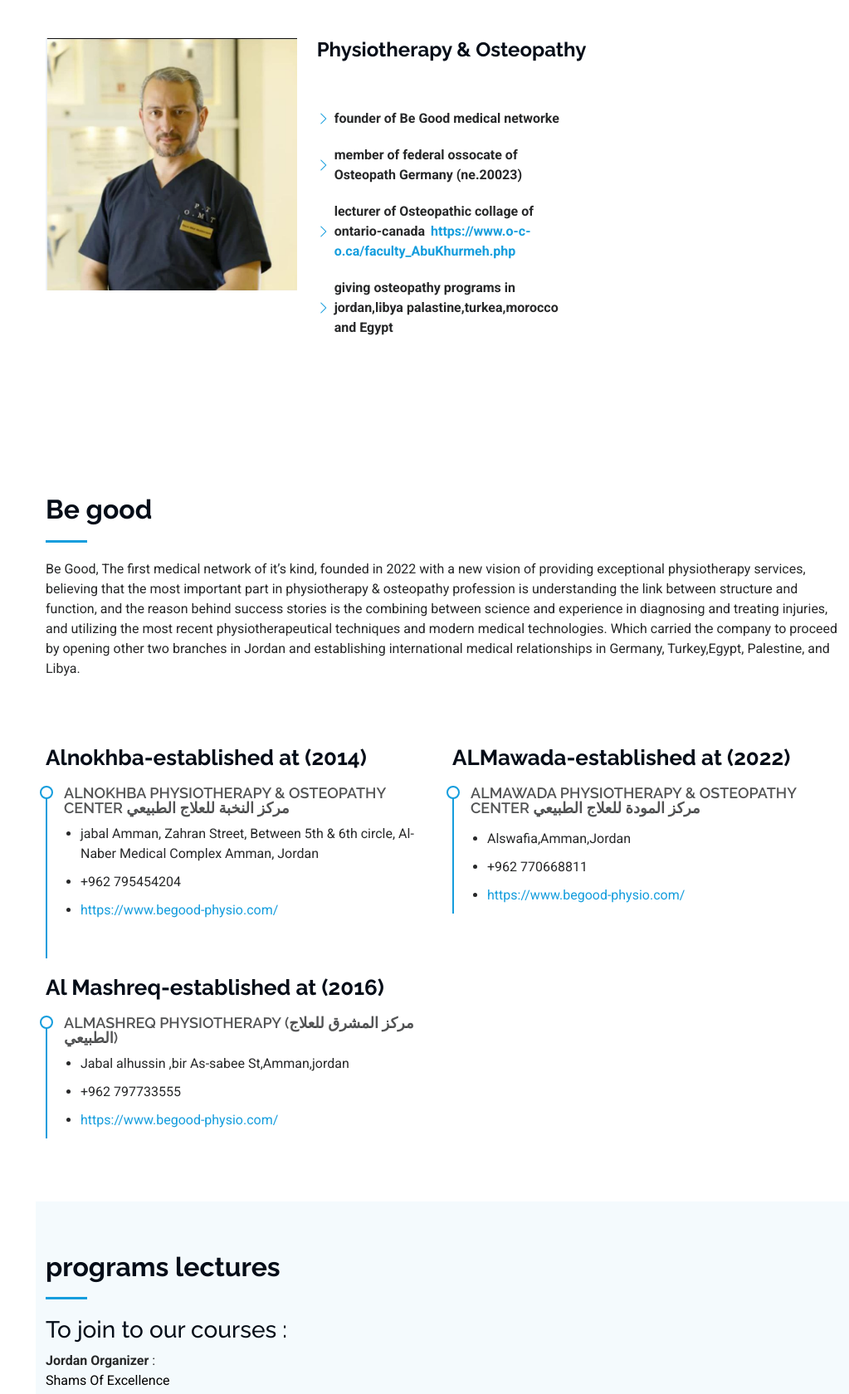
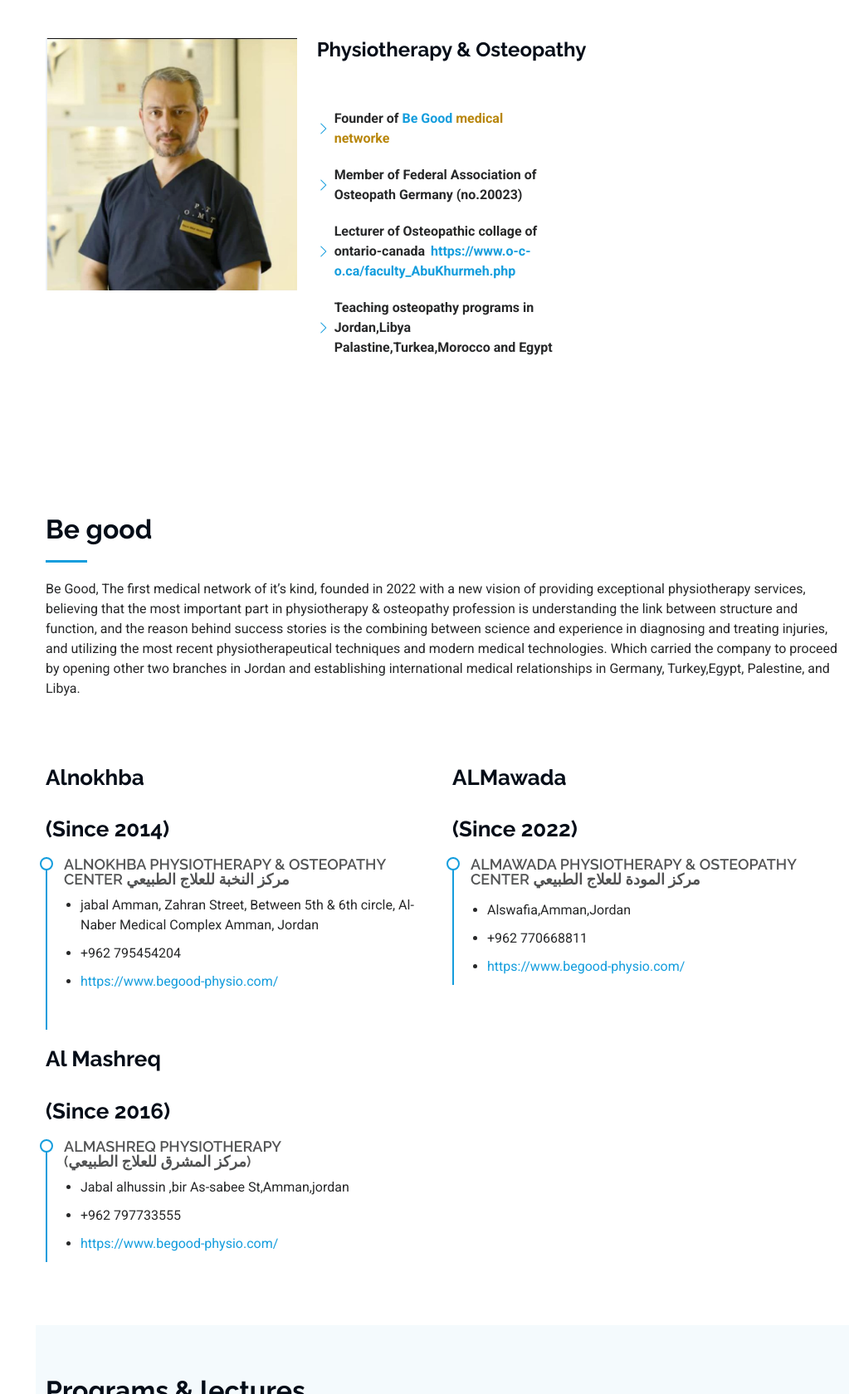
Before and after one commit to osama124A/portfolio1, a plain HTML site: page index.html in a window 1280 px wide. Shown: the part 1120-2800 px from the top of the page at 83% size, without its empty margins (257-1280 px from the left). Drawn offline with Linux system fonts and the light colour scheme; animation ran at ten frames a second.

Commit message:
first commit

```diff
--- a/assets/css/main.css
+++ b/assets/css/main.css
@@ -1303,3 +1303,20 @@ section,
 #ail{
   color: #149ddd;
 }
+
+
+
+#no-1{
+  color: #149ddd;
+}
+
+
+#no-2{
+  color: darkgoldenrod;
+}
+
+
+
+#t-p{
+  font-size: 20px;
+}
--- a/index.html
+++ b/index.html
@@ -66,7 +66,7 @@
         <li><a href="#about"><i class="bi bi-person navicon"></i> About</a></li>
         <li><a href="#resume"><i class="bi bi-file-earmark-text navicon"></i>Be Good</a></li>
         <li><a href="#portfolio"><i class="bi bi-images navicon"></i> programs lectres</a></li>
-        <li><a href="#testimonials"><i class="bi bi-images navicon"></i> Testimonials</a></li>
+        <li><a href="#testimonials"><i class="fa-solid fa-person-chalkboard navicon"></i> Testimonials</a></li>
 
         <li><a href="#contact"><i class="bi bi-envelope navicon"></i> Contact</a></li>
       </ul>
@@ -111,11 +111,11 @@
             <div class="row">
               <div class="col-lg-6">
                 <ul>
-                  <li><i class="bi bi-chevron-right"></i> <strong>founder of Be Good medical networke</strong></li>
+                  <li><i class="bi bi-chevron-right"></i> <strong>Founder of <span id="no-1">Be Good </span><span id="no-2">medical networke</span></strong></li>
 
-                  <li><i class="bi bi-chevron-right"></i> <strong>member of federal ossocate of Osteopath Germany (ne.20023)</strong></li>
-                  <li><i class="bi bi-chevron-right"></i><strong> lecturer of Osteopathic collage of ontario-canada<a href="https://www.o-c-o.ca/faculty_AbuKhurmeh.php" id="a">https://www.o-c-o.ca/faculty_AbuKhurmeh.php</a></strong></li>
-                  <li><i class="bi bi-chevron-right"></i> <strong>giving osteopathy programs in jordan,libya palastine,turkea,morocco and Egypt</strong></li>
+                  <li><i class="bi bi-chevron-right"></i> <strong>Member of Federal Association of Osteopath Germany (no.20023)</strong></li>
+                  <li><i class="bi bi-chevron-right"></i><strong> Lecturer of Osteopathic collage of ontario-canada<a href="https://www.o-c-o.ca/faculty_AbuKhurmeh.php" id="a">https://www.o-c-o.ca/faculty_AbuKhurmeh.php</a></strong></li>
+                  <li><i class="bi bi-chevron-right"></i> <strong>Teaching osteopathy programs in Jordan,Libya Palastine,Turkea,Morocco and Egypt</strong></li>
 
                   </ul>
               </div>
@@ -166,7 +166,7 @@
 
           <div class="col-lg-6" data-aos="fade-up" data-aos-delay="100">
 
-             <h3 class="resume-title">Alnokhba-established at (2014)</h3>
+             <h3 class="resume-title">Alnokhba<br><br>(Since 2014)</h3>
             <div class="resume-item">
               <h4>Alnokhba Physiotherapy & Osteopathy Center مركز النخبة للعلاج الطبيعي</h4>
               <ul>
@@ -179,9 +179,9 @@
             </div><!-- Edn Resume Item -->
 
 
-            <h3 class="resume-title">Al Mashreq-established at (2016)</h3>
+            <h3 class="resume-title">Al Mashreq<br><br>(Since 2016)</h3>
             <div class="resume-item">
-              <h4>Almashreq Physiotherapy (مركز المشرق للعلاج الطبيعي)</h4>
+              <h4>Almashreq Physiotherapy <br>(مركز المشرق للعلاج الطبيعي)</h4>
 
               <ul>
                 <li>Jabal alhussin ,bir As-sabee St,Amman,jordan</li>
@@ -202,7 +202,7 @@
           </div>
 
           <div class="col-lg-6" data-aos="fade-up" data-aos-delay="200">
-             <h3 class="resume-title">ALMawada-established at (2022)</h3>
+             <h3 class="resume-title">ALMawada<br><br>(Since 2022)</h3>
             <div class="resume-item pb-0">
               <h4>ALMawada Physiotherapy & Osteopathy Center مركز المودة للعلاج الطبيعي</h4>
               <p><em></em></p>
@@ -229,15 +229,15 @@
     <section id="portfolio" class="portfolio section light-background">
 
       <!-- Section Title -->
-      <div class="container section-title" data-aos="fade-up">
-        <h2>programs lectures</h2>
+      <div class="container section-title" data-aos="fade-up" id="To-join">
+        <h2>Programs & lectures</h2>
         <h3>To join to our courses :</h3>
-        <p><strong> Jordan Organizer</strong>  :<br><span id="or">Shams Of Excellence </span><br><span id="nameee">phone :+962 788759224</span><br><span>Facebook :<a id="facebook2" href="https://www.facebook.com/shams.excellence.9?mibextid=ZbWKwL">https://www.facebook.com/shams.excellence.9?mibextid=ZbWKwL</a></span></p>
-        <p><strong>Turkey Organizer</strong>  :<br> <span id="or">Fzt. Ahmet Doğukan Sönmez</span><br><span id="nameee">phone :+90 542 796 11 36</span><br><span>Email :<a id="ail"> ahmetdogukansonmez@gmail.com</a></span></p>
-        <p><strong>Libya Organizer</strong>  :<br> <span id="or">Dr . Muamer Belazi</span><br><span id="nameee">phone :+218 92-7246864</span><br><span>Facebook :<a id="facebook2" href="https://www.facebook.com/muamer.belaz?mibextid=ZbWKwL">  https://www.facebook.com/muamer.belaz?mibextid=ZbWKwL</a></span></p>
-          <p><strong>Morroco Organizer</strong>  :<br> <span id="or">FAISSAL ELGHATTASS</span><br><span id="nameee">phone :+212 696-155080</span><br><span>Email :<a id="ail"> baraee2015@gmail.com</a></span></p>
-          <p><strong>Egypt Organizer</strong>  :<br> <span id="or">Dr. AbduAllah Osama</span><br><span id="nameee">phone :+20 1020600002</span><br><span>Facebook :<a id="facebook2" href="https://www.facebook.com/abdullah.osama?mibextid=ZbWKwL">https://www.facebook.com/abdullah.osama?mibextid=ZbWKwL</a></span></p>
-          <p><strong>Palastine Organizer</strong>  :<br> <span id="or">PT Jehad ABUKHURMEH</span><br><span id="nameee">phone :+972 56-980-8837</span><br><span>Facebook :<a id="facebook2" href="https://www.facebook.com/ghad.abukharmah?mibextid=ZbWKwL">https://www.facebook.com/ghad.abukharmah?mibextid=ZbWKwL</a></span></p>
+        <p><strong id="t-p"> Jordan Organizer</strong>  :<br><span id="or">Shams Of Excellence </span><br><span id="nameee">phone :+962 788759224</span><br><span>Facebook :<a id="facebook2" href="https://www.facebook.com/shams.excellence.9?mibextid=ZbWKwL">https://www.facebook.com/shams.excellence.9?mibextid=ZbWKwL</a></span></p><br>
+        <p><strong id="t-p">Turkey Organizer</strong>  :<br> <span id="or">Fzt. Ahmet Doğukan Sönmez</span><br><span id="nameee">phone :+90 542 796 11 36</span><br><span>Email :<a id="ail"> ahmetdogukansonmez@gmail.com</a></span></p><br>
+        <p><strong id="t-p">Libya Organizer</strong>  :<br> <span id="or">Dr . Muamer Belazi</span><br><span id="nameee">phone :+218 92-7246864</span><br><span>Facebook :<a id="facebook2" href="https://www.facebook.com/muamer.belaz?mibextid=ZbWKwL">  https://www.facebook.com/muamer.belaz?mibextid=ZbWKwL</a></span></p><br>
+          <p><strong id="t-p">Morroco Organizer</strong>  :<br> <span id="or">FAISSAL ELGHATTASS</span><br><span id="nameee">phone :+212 696-155080</span><br><span>Email :<a id="ail"> baraee2015@gmail.com</a></span></p><br>
+          <p><strong id="t-p">Egypt Organizer</strong>  :<br> <span id="or">Dr. AbduAllah Osama</span><br><span id="nameee">phone :+20 1020600002</span><br><span>Facebook :<a id="facebook2" href="https://www.facebook.com/abdullah.osama?mibextid=ZbWKwL">https://www.facebook.com/abdullah.osama?mibextid=ZbWKwL</a></span></p><br>
+          <p><strong id="t-p">Palastine Organizer</strong>  :<br> <span id="or">PT Jehad ABUKHURMEH</span><br><span id="nameee">phone :+972 56-980-8837</span><br><span>Facebook :<a id="facebook2" href="https://www.facebook.com/ghad.abukharmah?mibextid=ZbWKwL">https://www.facebook.com/ghad.abukharmah?mibextid=ZbWKwL</a></span></p><br>
       </div><!-- End Section Title -->
 
       <div class="container">
```
